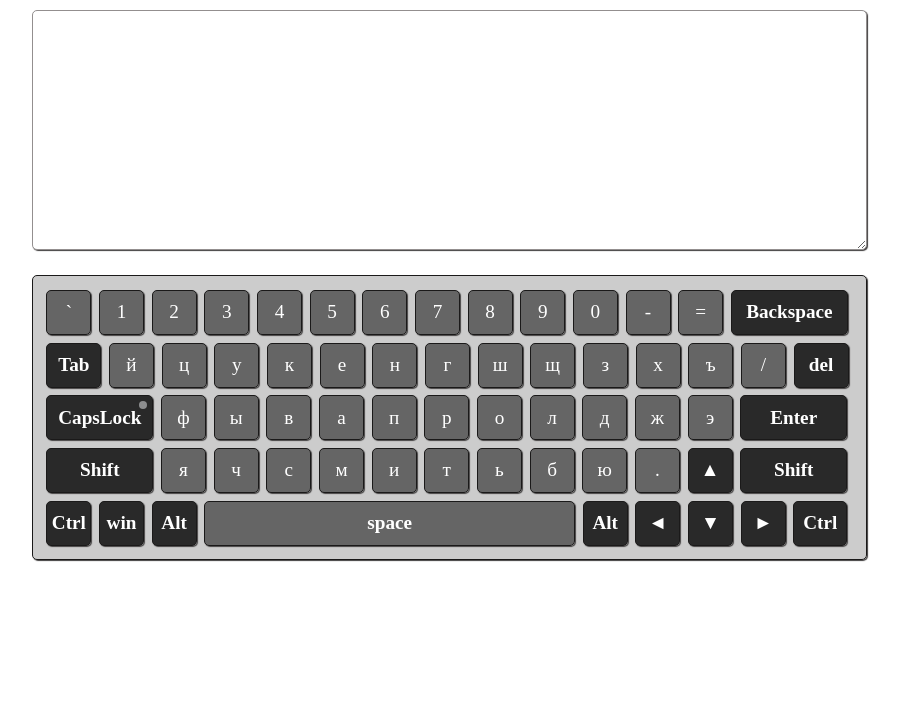
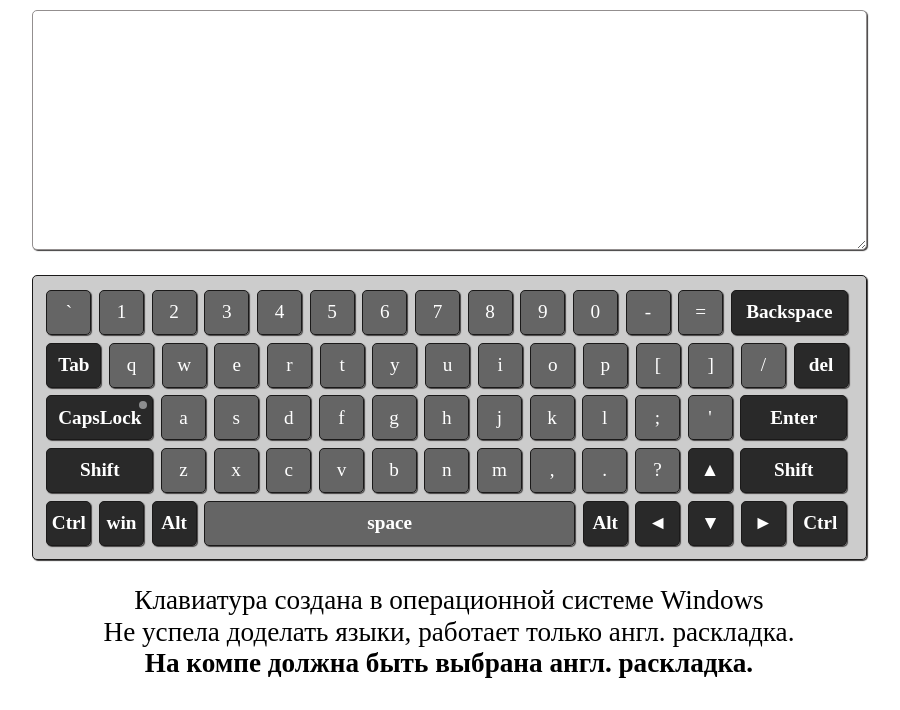
Before and after one commit to Tetiana-KET/virtual-keyboard, a website with bundled scripts: page src/index.html in a window 1280 px wide. Shown: the part 90-800 px from the top of the page, without its empty margins (191-1091 px from the left). Built offline with nearby package versions, Linux system fonts and the light colour scheme.

Commit message:
feat(index.js): add text after keyboard

```diff
--- a/src/index.js
+++ b/src/index.js
@@ -1,8 +1,8 @@
 import {showSelfEsteem} from "./selfEsteem.js";
-// import { keyboardEnInit } from "./keyboardEN.js";
-import {keyboardRUInit} from "./keyboardRU.js";
+import { keyboardEnInit } from "./keyboardEN.js";
+// import {keyboardRUInit} from "./keyboardRU.js";
 
 window.addEventListener("DOMContentLoaded", function () {
-  keyboardRUInit();
+  keyboardEnInit();
 });
 showSelfEsteem();
--- a/src/keyboardEN.js
+++ b/src/keyboardEN.js
@@ -24,6 +24,25 @@ function keyboardEnInit () {
   const keyBoardKeys = document.createElement("div");
   keyBoardKeys.classList.add("key-board__keys-container");
   keyBoard.append(keyBoardKeys);
+
+  const info = document.createElement("div");
+  info.classList.add("info");
+  wrapper.append(info);
+
+  const infoText = document.createElement("p");
+  infoText.classList.add("info__text");
+  infoText.textContent = "Клавиатура создана в операционной системе Windows";
+  info.append(infoText);
+
+  const infoText2 = document.createElement("p");
+  infoText2.classList.add("info__text");
+  infoText2.textContent = "Не успела доделать языки, работает только англ. раскладка.";
+  info.append(infoText2);
+
+  const infoText3 = document.createElement("p");
+  infoText3.classList.add("info__text", "info__text_bold");
+  infoText3.textContent = "На компе должна быть выбрана англ. раскладка.";
+  info.append(infoText3);
 
   //value for text area
   let value = "";
--- a/src/selfEsteem.js
+++ b/src/selfEsteem.js
@@ -18,7 +18,7 @@ function showSelfEsteem () {
 
   Technical requirements:
 
-  -15 использование функций ES6+ (классы, деструктуризация свойств и т. д.):+15
+  -15 использование функций ES6+ (классы, деструктуризация свойств и т. д.)
   +10 использование ESLint:+10
   +10 требования к репозиторию, коммитам и пулреквестам соблюдены:+10
   `);
--- a/src/style.css
+++ b/src/style.css
@@ -101,3 +101,15 @@
   background-color: rgba(31, 170, 57, 0.9);
   box-shadow: none;
 }
+.info {
+  display: flex;
+  flex-direction: column;
+  justify-content: center;
+}
+.info__text {
+  font-size: 1.7rem;
+  text-align: center;
+}
+.info__text_bold {
+  font-weight: bold;
+}
```
